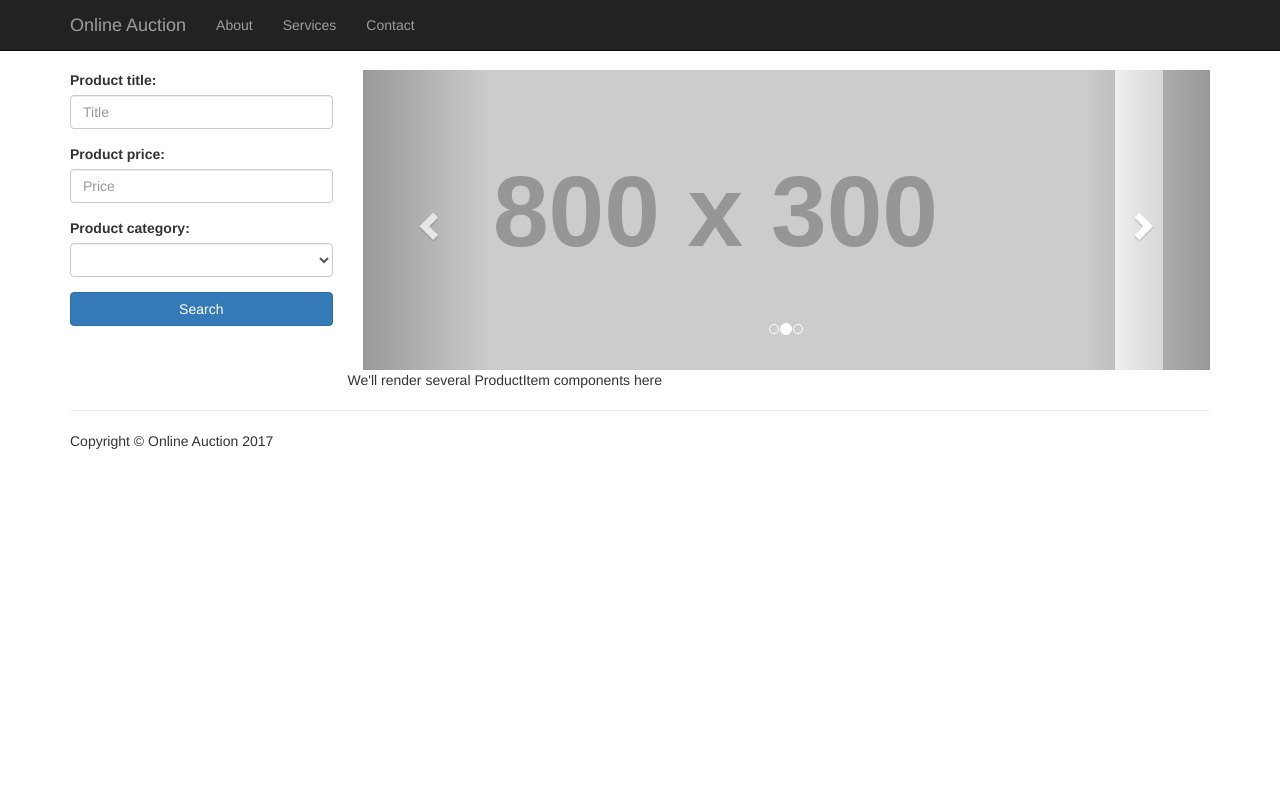
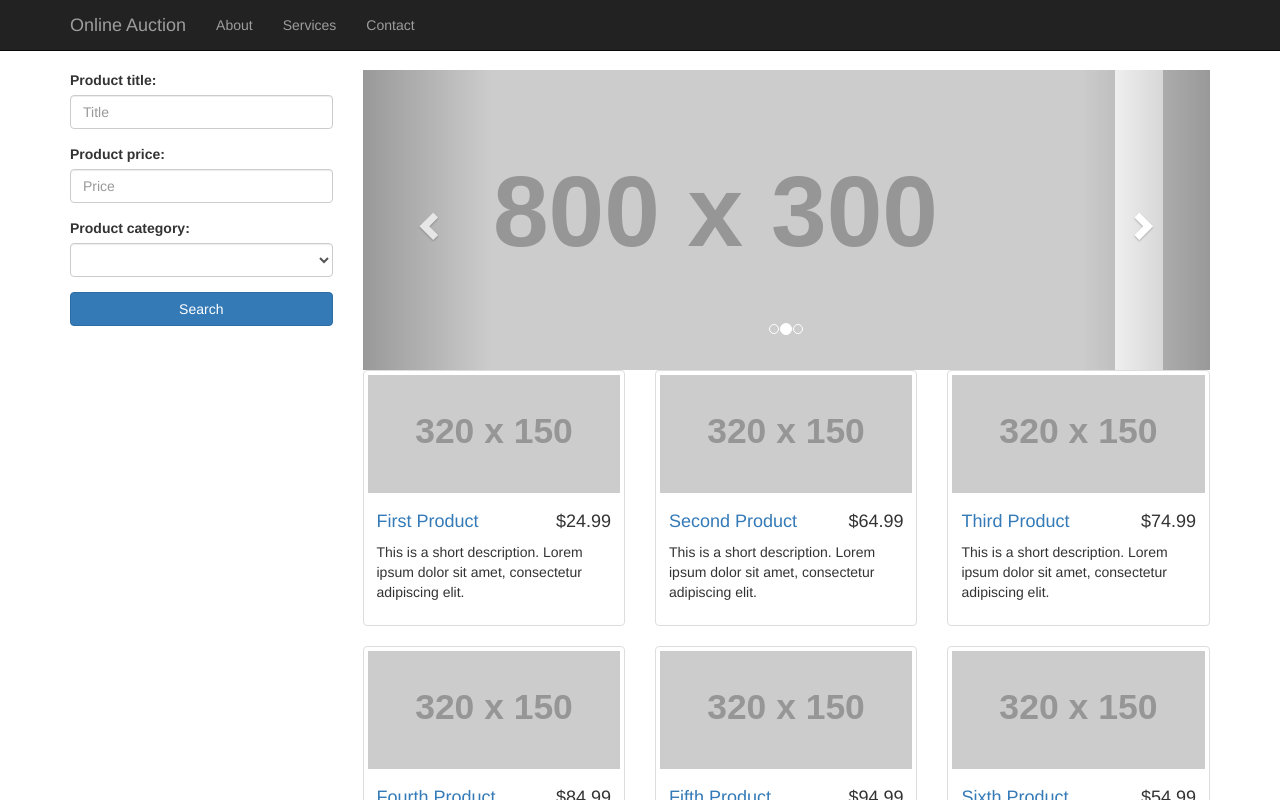
Before and after one commit to gatezh/Auction-app, an Angular app: page / in a window 1280 px wide. Shown: the top 800 px of the page. Built offline with nearby package versions, Linux system fonts and the light colour scheme.

Commit message:
Modify home component to render products

```diff
--- a/src/app/home/home.component.html
+++ b/src/app/home/home.component.html
@@ -4,5 +4,7 @@
   </div>
 </div>
 <div class="row">
-  We'll render several ProductItem components here
+  <div *ngFor="let product of products" class="col-sm-4 col-lg-4 col-md-4">
+    <auction-product-item [product]="product"></auction-product-item>
+  </div>
 </div>
--- a/src/app/home/home.component.ts
+++ b/src/app/home/home.component.ts
@@ -1,4 +1,5 @@
 import { Component, OnInit } from '@angular/core';
+import { Product, ProductService } from 'app/product.service';
 
 @Component({
   selector: 'auction-home',
@@ -6,10 +7,12 @@
   styleUrls: ['./home.component.css']
 })
 export class HomeComponent implements OnInit {
+  products: Product[] = [];
 
-  constructor() { }
+  constructor(private productService: ProductService) { }
 
   ngOnInit() {
+    this.products = this.productService.getProducts();
   }
 
 }
```
